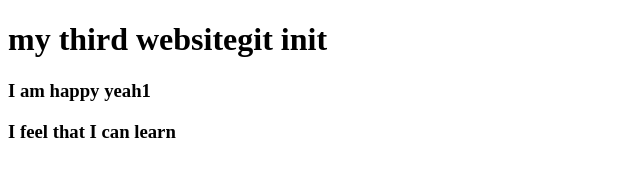
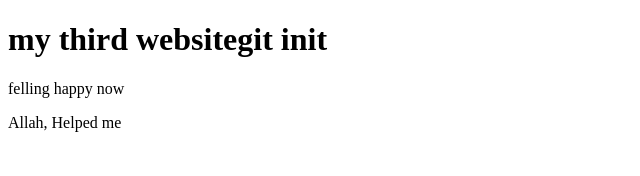
Before and after one commit to FatahiaNasrin/my-third-website, a plain HTML site: page index.html in a window 1280 px wide. Shown: the whole page, without its empty margins (0-640 px from the left). Drawn offline with Linux system fonts and the light colour scheme.

Commit message:
helped me

```diff
--- a/index.html
+++ b/index.html
@@ -7,7 +7,8 @@
 </head>
 <body>
     <h1>my third websitegit init</h1>
-    <h3>I am happy yeah1</h3>
-    <h3>I feel that I can learn</h3>
+
+    <p>felling happy now</p>
+    <p>Allah, Helped me</p>
 </body>
 </html>
```
